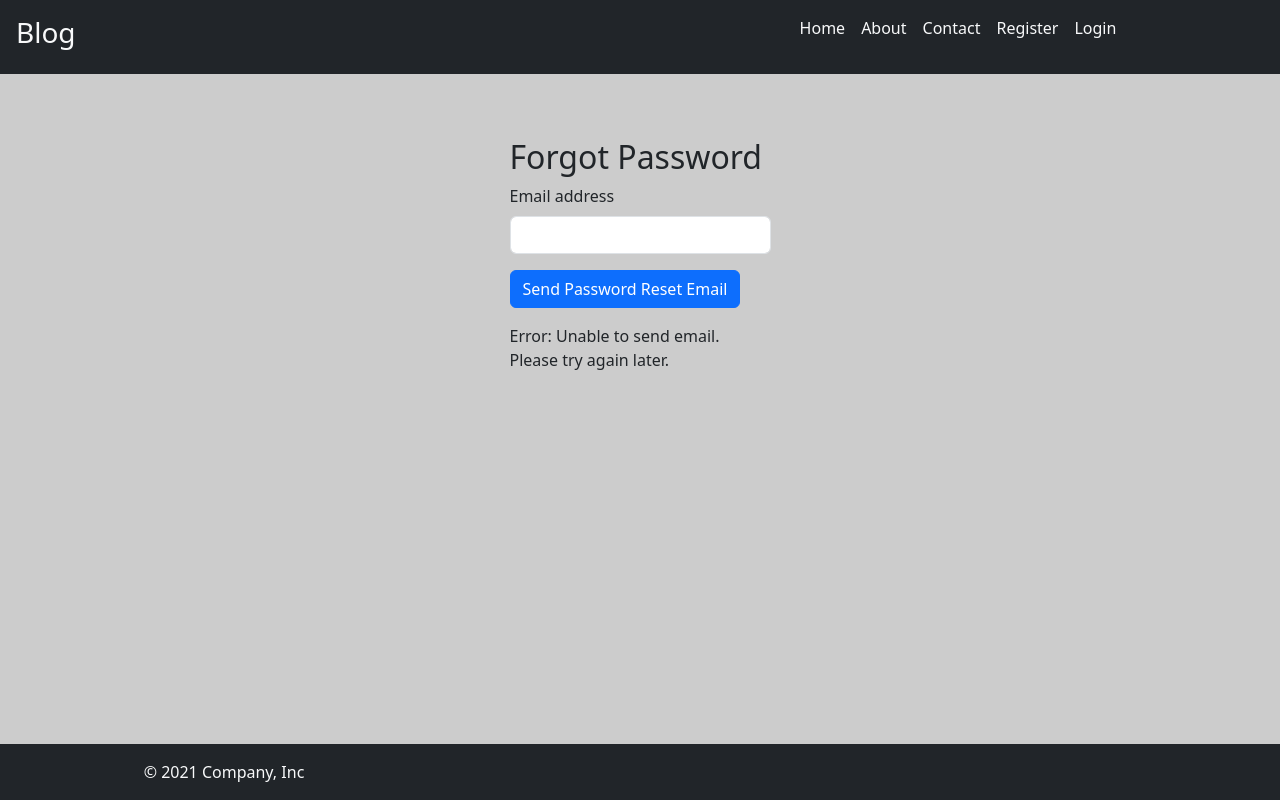
After one commit to JeysonMiranda/Blog-Web, a Django app: page /forgot_password in a window 1280 px wide. The commit adds this page. Run offline with Django 5.2, Linux system fonts and the light colour scheme; some libraries are stand-ins or nearby versions.

Commit message:
Created middlewares and forgot_Password page

```diff
--- /dev/null
+++ b/blog/templates/blog/forgot_password.html
@@ -0,0 +1,21 @@
+{% extends 'blog/base.html' %}
+
+{% block content %}
+    <div class="container mt-5">
+        <div class="row d-flex justify-content-center">
+            <div class="col-3 mt-3">
+                <h2>Forgot Password</h2>
+                <form method="post">
+                    <div class="mb-3">
+                        <label for="email" class="form-label">Email address</label>
+                        <input type="email" class="form-control" id="email" name="email" required>
+                    </div>
+                    <button type="submit" class="btn btn-primary">Send Password Reset Email</button>
+                </form>
+                <div class="mt-3">
+                    <p>Error: Unable to send email. Please try again later.</p>
+                </div>
+            </div>
+        </div>
+    </div>
+{% endblock %}
--- a/blog/templates/blog/includes/header.html
+++ b/blog/templates/blog/includes/header.html
@@ -8,6 +8,13 @@
                 <a class="text-light text-decoration-none" href="/">Home</a>
                 <a class="text-light text-decoration-none" href="/about">About</a>
                 <a class="text-light text-decoration-none" href="/contact">Contact</a>
+                {% if user.is_authenticated %}
+                <a class="text-light text-decoration-none" href="{% url 'blog:dashboard'%}">Dashboard</a>
+                <a class="text-light text-decoration-none" href="{% url 'blog:logout'%}">Logout</a>
+                {% else %}
+                <a class="text-light text-decoration-none" href="{% url 'blog:register'%}">Register</a>
+                <a class="text-light text-decoration-none" href="{% url 'blog:login'%}">Login</a>
+                {% endif %}
             </div>
         </div>
     </div>
--- a/blog/templates/blog/login.html
+++ b/blog/templates/blog/login.html
@@ -22,7 +22,7 @@
                         </div>
 
                         <div class="my-3 d-flex justify-content-between">
-                            <a href="/password_reset">Forgot Password</a>
+                            <a href="{% url 'blog:forgot_password' %}">Forgot Password</a>
                             <button type="submit" class="btn btn-primary">Login</button>
                         </div>
                     </form>
--- a/blog/urls.py
+++ b/blog/urls.py
@@ -13,4 +13,6 @@ urlpatterns = [
     path("register", views.register, name="register"),
     path("login", views.login, name="login"),
     path("dashboard", views.dashboard, name="dashboard"),
+    path("logout", views.logout, name="logout"),
+    path("forgot_password", views.forgot_password, name="forgot_password"),
 ]
--- a/blog/views.py
+++ b/blog/views.py
@@ -2,12 +2,15 @@ from django.shortcuts import render, redirect
 from django.http import HttpResponse
 from django.urls import reverse
 import logging
+
 from .models import Post, AboutUs
 from django.http import Http404
 from django.core.paginator import Paginator
-from .forms import ContactForm, LoginForm, RegisterForm
+from .forms import ContactForm, ForgotPasswordForm, LoginForm, RegisterForm
 from django.contrib import messages
-from django.contrib.auth import authenticate, login as auth_login
+from django.contrib.auth import authenticate, login as auth_login, logout as auth_logout
+from django.contrib.auth.models import User
+from django.contrib.auth.tokens import default_token_generator
 
 # Create your views here.
 # static demo data
@@ -98,12 +101,27 @@ def login(request):
             user = authenticate(username=username, password=password)
             if user is not None:
                 auth_login(request, user)
+                print("LOGIN SUCCESS!")
                 return redirect("blog:dashboard") # redirect to dashboard
-
-            print("LOGIN SUCCESS!")
 
     return render(request, 'blog/login.html',{'form': form})
 
 def dashboard(request):
     blog_title = "My Posts"
     return render(request, 'blog/dashboard.html', {"blog_title": blog_title})
+
+def logout(request):
+    auth_logout(request)
+    return redirect("blog:index")
+
+def forgot_password(request):
+    if request.method == 'POST':
+        #form
+        form = ForgotPasswordForm(request.POST)
+        if form.is_valid():
+            email = form.cleaned_data['email']
+            user = User.objects.get(email=email)
+            # send email to reset password
+            token = default_token_generator.make_token(user)
+
+    return render(request, 'blog/forgot_password.html')
--- /dev/null
+++ b/myapp/middleware.py
@@ -0,0 +1,33 @@
+from typing import Any
+from django.urls import reverse
+from django.shortcuts import redirect
+
+class RedirectAuthenticatedUserMiddleware:
+    def __init__(self, get_response):
+        self.get_response = get_response
+
+    def __call__(self, request):
+
+        # check the user is authenticated
+        if request.user.is_authenticated:
+            # List of path to check
+            paths_to_redirect = [reverse('blog:login'), reverse('blog:register')]
+
+            if request.path in paths_to_redirect:
+                return redirect(reverse('blog:index')) # change to home page
+
+        response = self.get_response(request)
+        return response
+
+class RestrictUnauthenticatedUserMiddleware:
+    def __init__(self, get_response):
+        self.get_response = get_response
+
+    def __call__(self, request):
+        restricted_path = [reverse('blog:dashboard')]
+
+        if not request.user.is_authenticated and request.path in restricted_path:
+            return redirect(reverse('blog:login'))
+
+        response = self.get_response(request)
+        return response
--- a/myapp/settings.py
+++ b/myapp/settings.py
@@ -51,6 +51,8 @@ MIDDLEWARE = [
     'django.contrib.auth.middleware.AuthenticationMiddleware',
     'django.contrib.messages.middleware.MessageMiddleware',
     'django.middleware.clickjacking.XFrameOptionsMiddleware',
+    'myapp.middleware.RedirectAuthenticatedUserMiddleware',
+    'myapp.middleware.RestrictUnauthenticatedUserMiddleware',
 ]
 
 ROOT_URLCONF = 'myapp.urls'
```
Also changed, not shown: blog/forms.py (+10 -0 lines).
